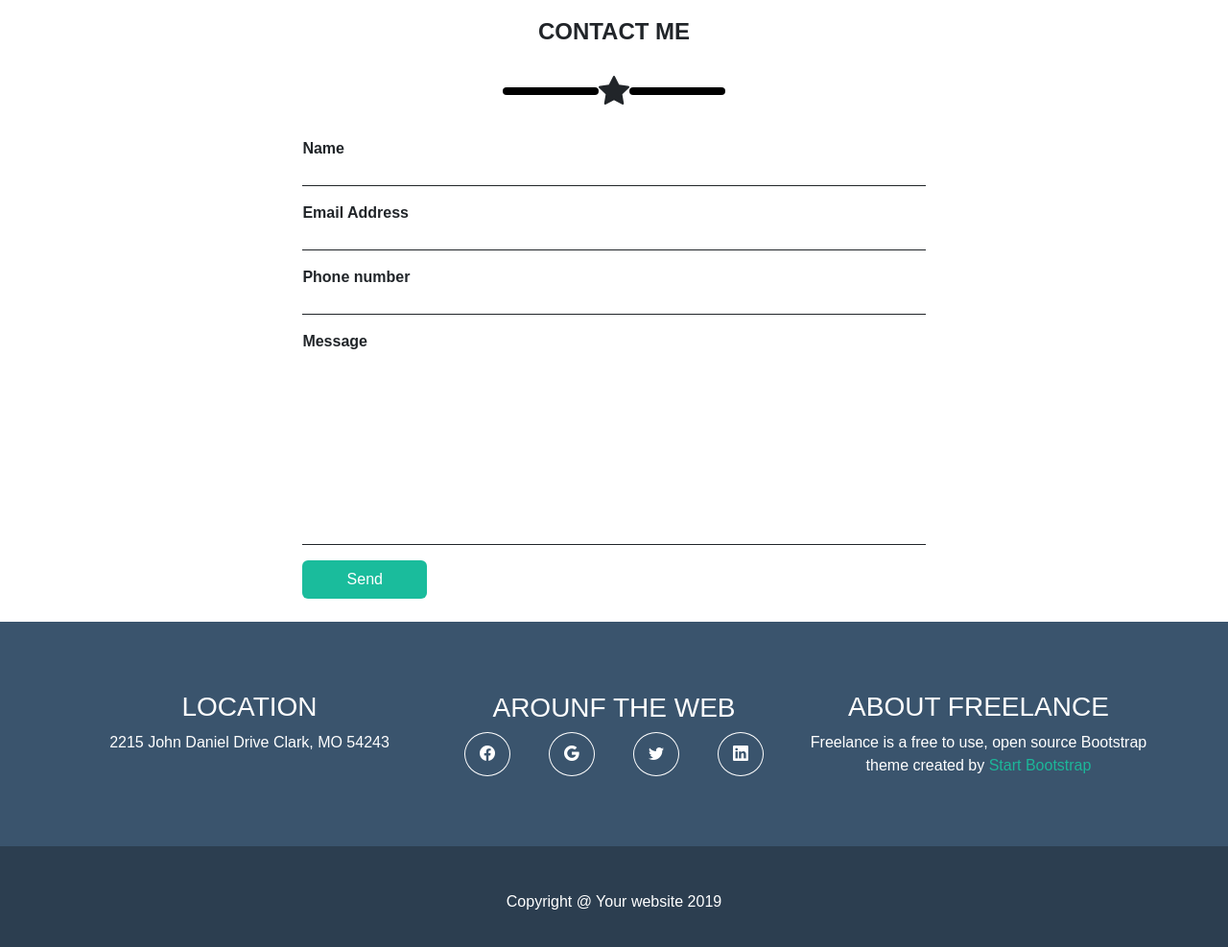
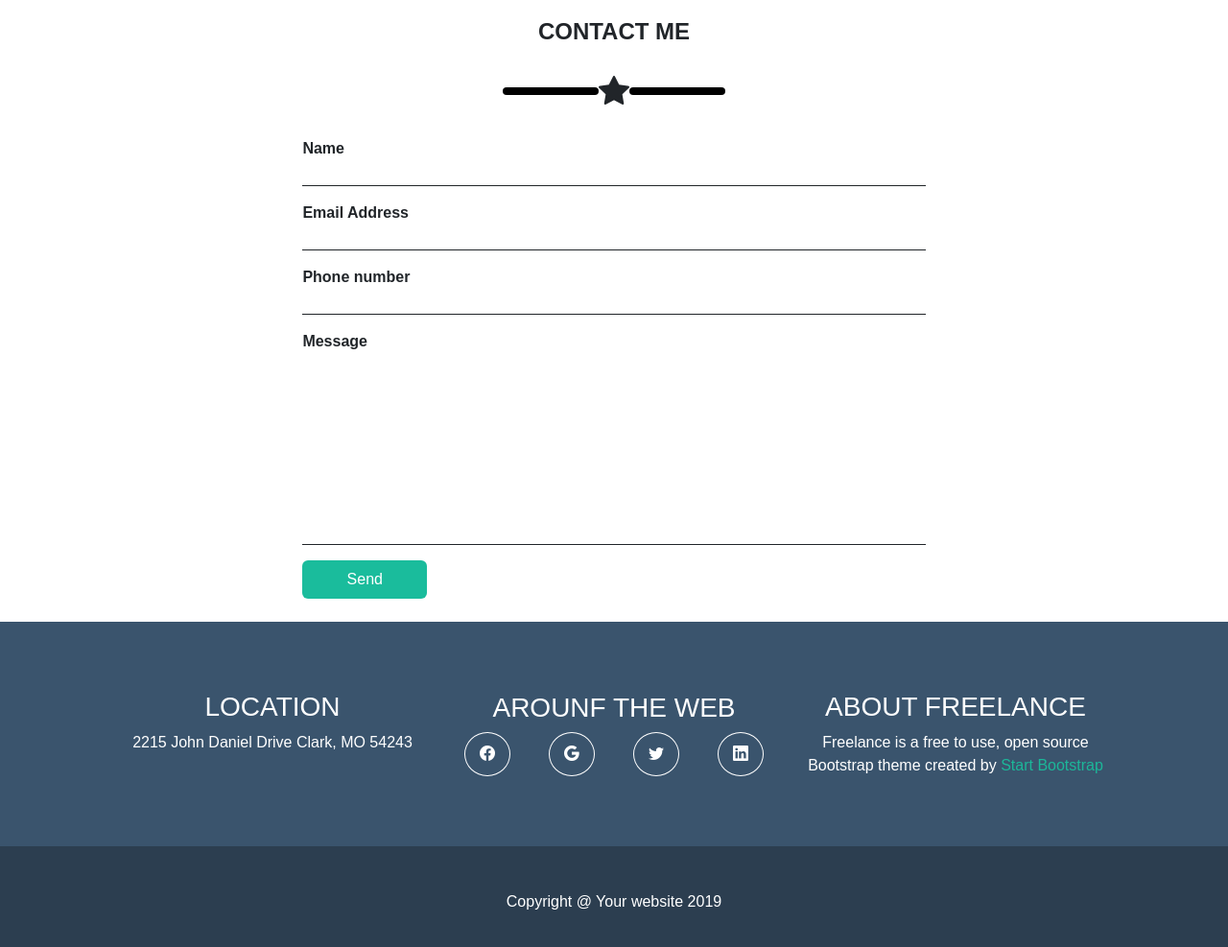
Before and after one commit to martinaleandribasile/html-css-bootstrap-freelancer, a plain HTML site: page index.html in a window 1280 px wide. Shown: the part 1693-2680 px from the top of the page at 96% size. Drawn offline with nearby package versions, Linux system fonts and the light colour scheme.

Commit message:
complete file html and css

```diff
--- a/index.html
+++ b/index.html
@@ -124,7 +124,7 @@
     </main>
     <footer class="mb-bgc-lightblue">
         <section>
-            <div class="container-sm py-5">
+            <div class="container-sm py-5 px-5">
                 <div class="row text-white text-center">
                     <div class="col-12 col-md-4 py-4">
                         <h3>LOCATION</h3>
```
